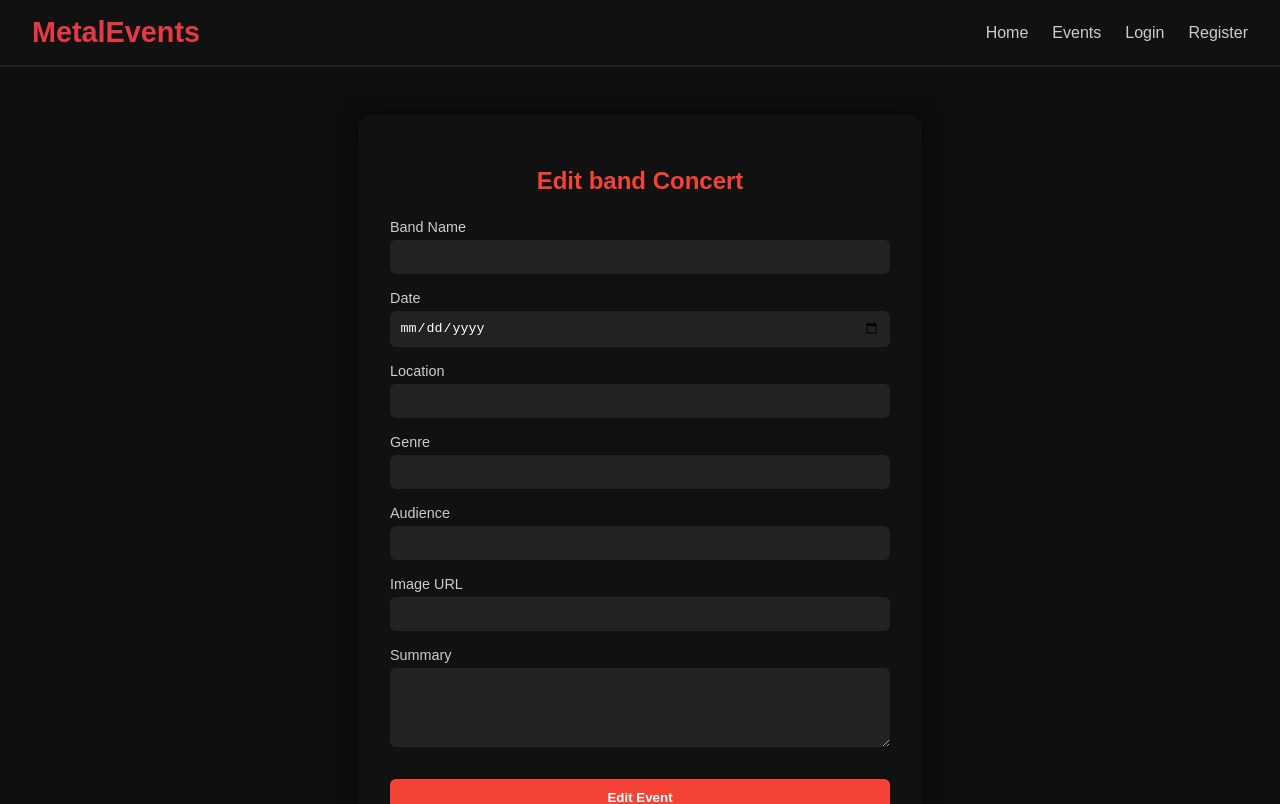
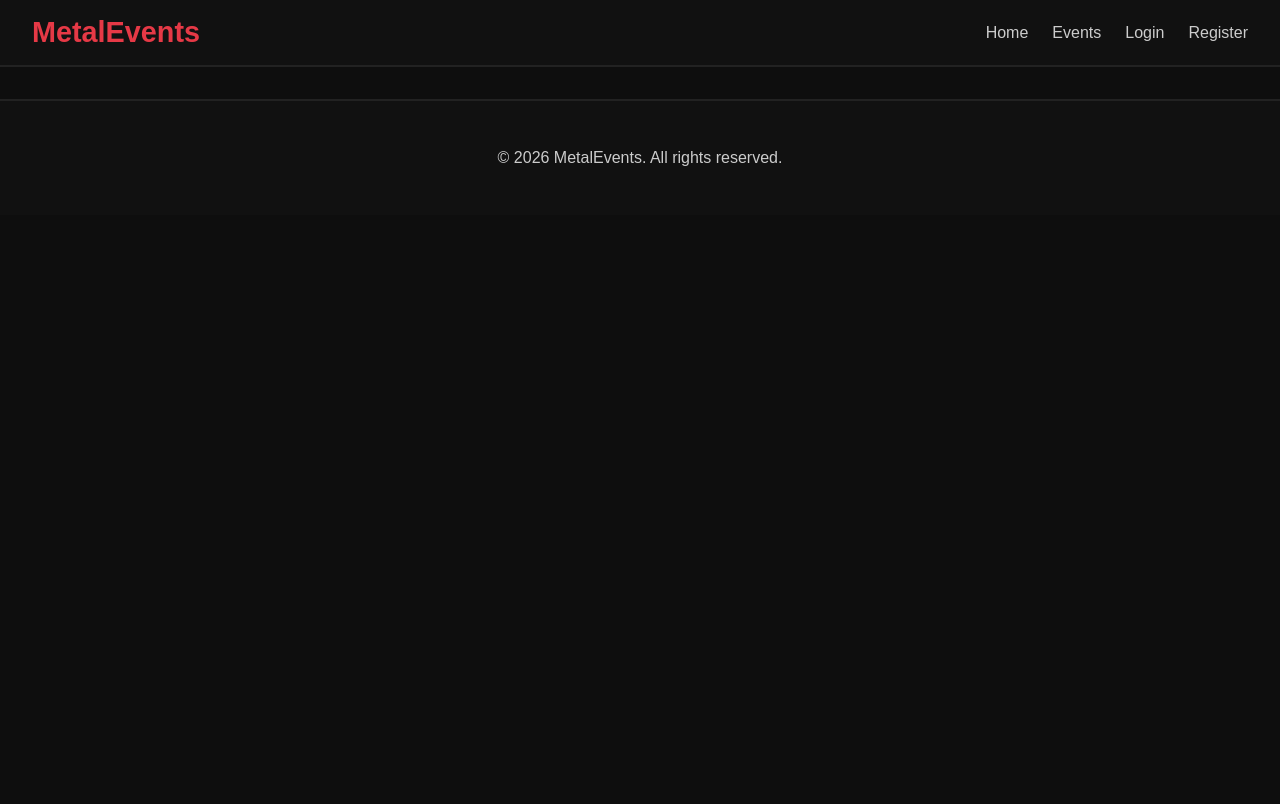
Before and after one commit to PavelAbadon/Music-Events, a React (Vite) app in the folder client/: page /concerts/1/edit in a window 1280 px wide. Shown: the top 804 px of the page. Built offline with nearby package versions, Linux system fonts and the light colour scheme.

Commit message:
Revert "infinite loop"
This reverts commit 34ed8e093e9b2f89d8532e238e2d89d707b4ce47.

```diff
--- a/client/src/App.jsx
+++ b/client/src/App.jsx
@@ -10,12 +10,10 @@ import Details from "./components/details/Details";
 import UserContext from "./contexts/UserContext";
 import { useContext } from "react";
 import CreateEvent from "./components/createEvent/CreateEvent";
-import EditEvent from "./components/editEvent/editEvent";
-import EventContext from "./contexts/EventContext";
-
 
 export default function App() {
 	const {user} = useContext(UserContext)
+
 
 	return (
 		<>
@@ -24,7 +22,6 @@ export default function App() {
 			<Routes>
 				<Route path="/" element={<Home />} />
 				<Route path="/concerts/:concertId/details" element={<Details user={user} />} />
-				<Route path="/concerts/:concertId/edit" element={<EditEvent user={user} />} />
 				<Route path="/concerts/create" element={<CreateEvent />} />
 				<Route path="/login" element={<Login />} />
 				<Route path="/register" element={<Register />} />
--- a/client/src/components/details/Details.jsx
+++ b/client/src/components/details/Details.jsx
@@ -39,10 +39,10 @@ export default function EventDetails() {
 
                     {isOwner && (
                         <div className="details-actions">
-                            <Link to={`/concerts/${concertId}/edit`} className="btn edit">
+                            <Link to={`/events/${concertId}/edit`} className="btn edit">
                                 Edit
                             </Link>
-                            <Link to={`/concerts/${concertId}/delete`} className="btn delete">
+                            <Link to={`/events/${concertId}/delete`} className="btn delete">
                                 Delete
                             </Link>
                         </div>
--- a/client/src/components/editEvent/editEvent.jsx
+++ /dev/null
@@ -1,74 +0,0 @@
-import { useContext } from "react";
-import { useNavigate } from "react-router"
-import EventContext from "../../contexts/EventContext";
-import useForm from "../../hooks/useForm";
-
-export default function EditEvent(){
-    const navigate = useNavigate();
-    const { editConcertHandler } = useContext(EventContext);
-
-    const submitHandler = async (values) => {
-        try {
-            const editedConcert = await editConcertHandler(values);
-            navigate(`/concerts/${editedConcert._id}/details`);
-        } catch (err) {
-            alert(err.message);
-        }
-    };
-
-    const { register, formAction } = useForm(submitHandler, {
-            band: '',
-            date: '',
-            location: '',
-            genre: '',
-            audience: '',
-            imageUrl: '',
-            summary: '',
-        });
-
-
-    return(<section className="event-form-page">
-            <div className="form-card">
-                <h2>Edit {'band'} Concert</h2>
-
-                <form className="event-form" action={formAction}>
-                    <label>
-                        Band Name
-                        <input type="text" {...register('band')} />
-                    </label>
-
-                    <label>
-                        Date
-                        <input type="date" {...register('date')} />
-                    </label>
-
-                    <label>
-                        Location
-                        <input type="text" {...register('location')} />
-                    </label>
-
-                    <label>
-                        Genre
-                        <input type="text" {...register('genre')} />
-                    </label>
-
-                    <label>
-                        Audience
-                        <input type="number" {...register('audience')} />
-                    </label>
-
-                    <label>
-                        Image URL
-                        <input type="text" {...register('imageUrl')} />
-                    </label>
-
-                    <label>
-                        Summary
-                        <textarea rows="4" {...register('summary')} />
-                    </label>
-
-                    <button className="btn submit-btn">Edit Event</button>
-                </form>
-            </div>
-        </section>)
-}
--- a/client/src/contexts/EventContext.jsx
+++ b/client/src/contexts/EventContext.jsx
@@ -1,14 +1,11 @@
 import { createContext } from "react";
 import useRequest from "../hooks/useRequest";
-import { useParams } from "react-router";
 
 const EventContext = createContext({
     createConcertHandler: () => {},
-    editConcertHandler: () =>{}
 });
 
 export function EventProvider({ children }) {
-    const { concertId } = useParams()
     const { request } = useRequest();
 
     const createConcertHandler = async (concertData) => {
@@ -21,18 +18,8 @@ export function EventProvider({ children }) {
         return result;
     };
 
-    const editConcertHandler = async (concertData) =>{
-
-        if (Object.values(concertData).some(v => v === '')) {
-            throw new Error('All fields are required!');
-        }
-
-        const result = await request(`/data/concerts/${concertId}`, 'PUT', concertData);
-        return result;
-    }
-
     return (
-        <EventContext.Provider value={{ createConcertHandler, editConcertHandler }}>
+        <EventContext.Provider value={{ createConcertHandler }}>
             {children}
         </EventContext.Provider>
     );
--- a/client/src/hooks/useForm.js
+++ b/client/src/hooks/useForm.js
@@ -21,6 +21,6 @@ export default function useForm (callback, initialValues){
         }
     }
 
-    return{ values, setValues, changeHandler, formAction, register}
+    return{ values, changeHandler, formAction, register}
 
 }
```
